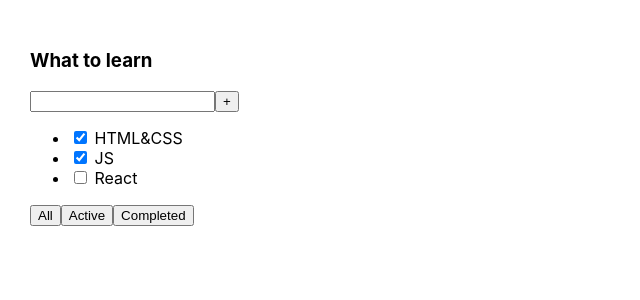
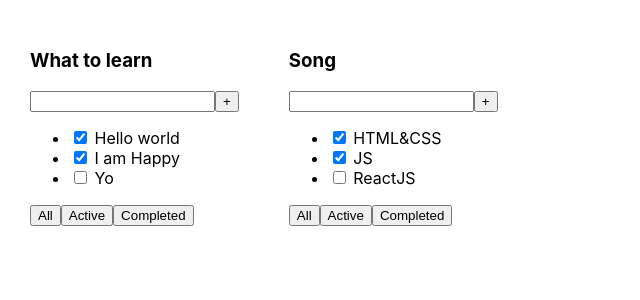
Before and after one commit to MrSubhonbek/ToDoListTs, a React (Create React App) app: page / in a window 1280 px wide. Shown: the top 300 px of the page, without its empty margins (0-640 px from the left). Built offline with nearby package versions, Linux system fonts and the light colour scheme.

Commit message:
ToDoList

```diff
--- a/src/App.tsx
+++ b/src/App.tsx
@@ -1,26 +1,23 @@
 import React from 'react';
 import './App.css';
+import ToDolist from './component/ToDoList';
+
+const tasks1 = [
+    { id: 1, title: "HTML&CSS", isDone: true },
+    { id: 2, title: "JS", isDone: true },
+    { id: 3, title: "ReactJS", isDone: false }
+]
+const tasks2 = [
+    { id: 1, title: "Hello world", isDone: true },
+    { id: 2, title: "I am Happy", isDone: false },
+    { id: 3, title: "Yo", isDone: false }
+]
 
 function App() {
     return (
-        <div className="App">
-            <div>
-                <h3>What to learn</h3>
-                <div>
-                    <input/>
-                    <button>+</button>
-                </div>
-                <ul>
-                    <li><input type="checkbox" checked={true}/> <span>HTML&CSS</span></li>
-                    <li><input type="checkbox" checked={true}/> <span>JS</span></li>
-                    <li><input type="checkbox" checked={false}/> <span>React</span></li>
-                </ul>
-                <div>
-                    <button>All</button>
-                    <button>Active</button>
-                    <button>Completed</button>
-                </div>
-            </div>
+        <div className='App'>
+            <ToDolist titleName='What to learn' tasks={tasks2}/>
+            <ToDolist titleName='Song' tasks={tasks1}/>
         </div>
     );
 }
--- /dev/null
+++ b/src/component/ToDoList.tsx
@@ -0,0 +1,35 @@
+import React from "react";
+
+interface ITasks{
+    id: number,
+    title: string,
+    isDone: boolean
+};
+
+interface IProps {
+    titleName: string,
+    tasks: Array<ITasks>
+};
+
+function ToDolist(props: IProps) {
+    return (
+        <div>
+            <h3>{props.titleName}</h3>
+            <div>
+                <input />
+                <button>+</button>
+            </div>
+            <ul>
+                <li><input type="checkbox" checked={true} /> <span>{props.tasks[0].title}</span></li>
+                <li><input type="checkbox" checked={true} /> <span>{props.tasks[1].title}</span></li>
+                <li><input type="checkbox" checked={false} /> <span>{props.tasks[2].title}</span></li>
+            </ul>
+            <div>
+                <button>All</button>
+                <button>Active</button>
+                <button>Completed</button>
+            </div>
+        </div>
+    );
+}
+export default ToDolist;
```
